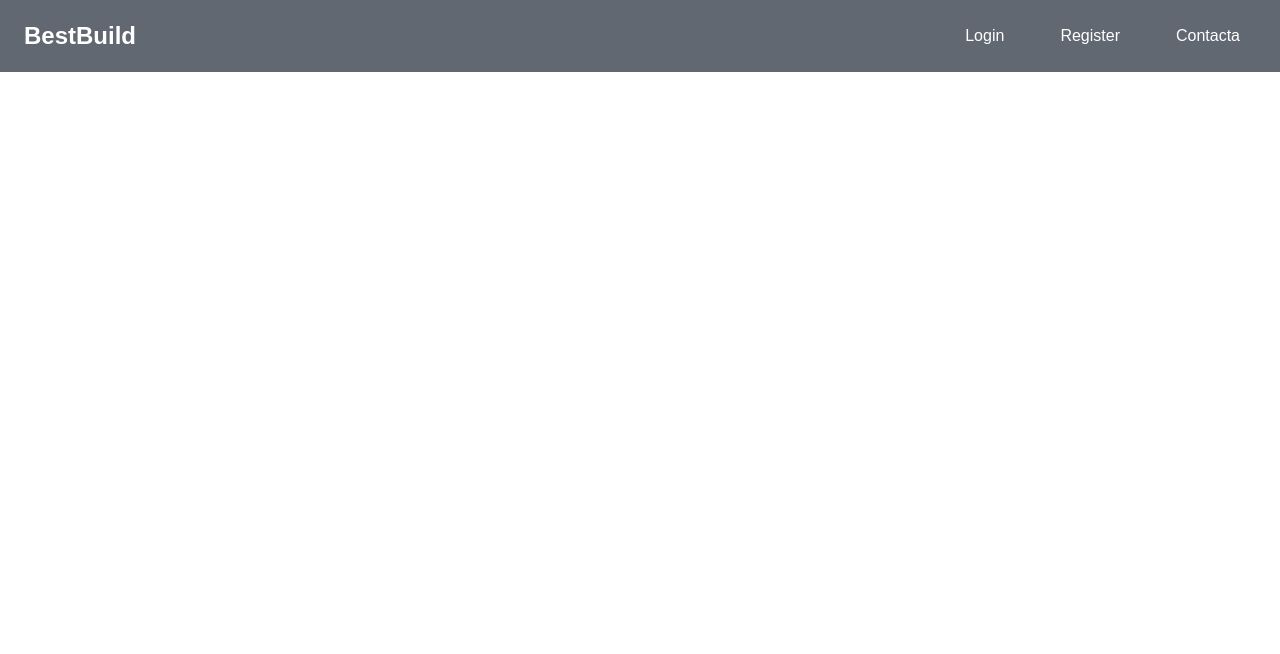
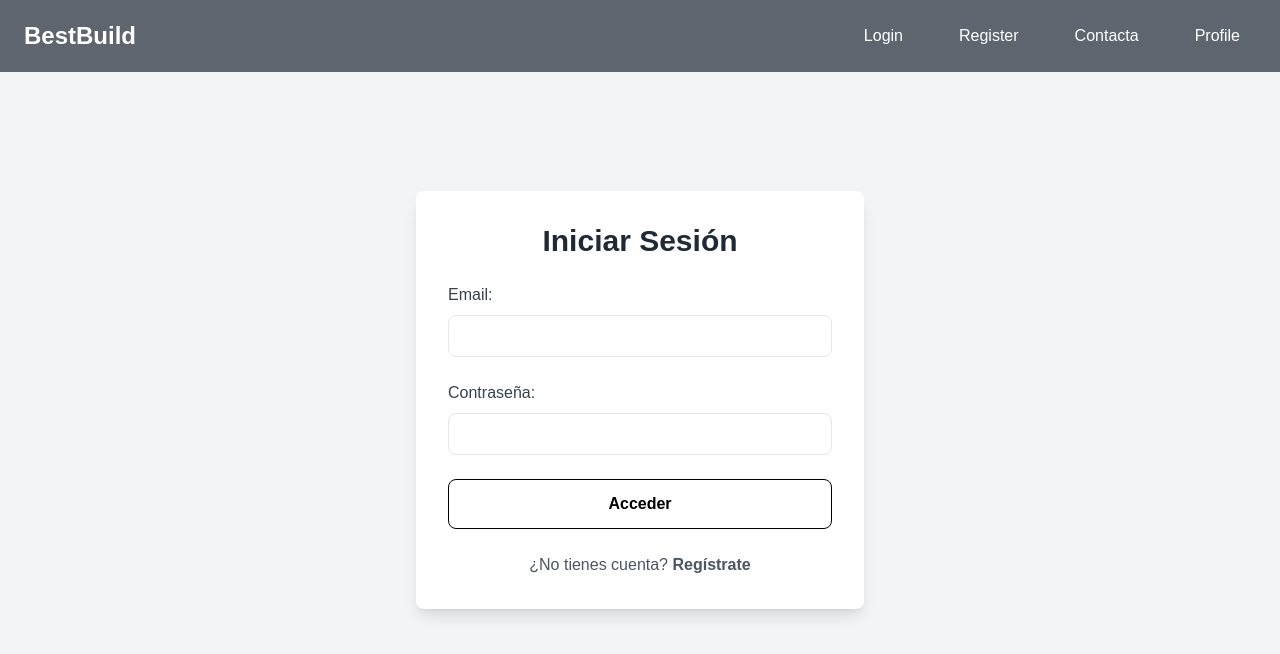
Before and after one commit to SSommaa/Landing-Page, a Vue app: page /login in a window 1280 px wide. Shown: the top 654 px of the page. Built offline with nearby package versions, Linux system fonts and the light colour scheme.

Commit message:
Login añadido, mini profile de prueba añadida, añadida ruta protegida, opción en el navbar para intentar acceder a la ruta protegida

```diff
--- a/src/components/Login.vue
+++ b/src/components/Login.vue
@@ -1,2 +1,70 @@
-<script setup></script>
-<template></template>
+<script setup>
+import { ref } from 'vue'
+import axios from 'axios'
+import { useRouter } from 'vue-router'
+
+const router = useRouter()
+const email = ref('')
+const password = ref('')
+const errorMessage = ref('')
+
+const handleLogin = async () => {
+  try {
+    const response = await axios.post('https://reqres.in/api/login', {
+      email: email.value,
+      password: password.value,
+    })
+
+    localStorage.setItem('authToken', response.data.token)
+    router.push({ name: 'Profile' })
+  } catch (error) {
+    errorMessage.value = error.response?.data?.error || 'Error de conexión'
+  }
+}
+</script>
+
+<template>
+  <div class="min-h-screen bg-gray-100 flex items-center justify-center p-4">
+    <div class="bg-white p-8 rounded-lg shadow-lg max-w-md w-full">
+      <h2 class="text-3xl font-bold text-gray-800 mb-6 text-center">Iniciar Sesión</h2>
+
+      <form @submit.prevent="handleLogin" class="space-y-6">
+        <div>
+          <label class="block text-gray-700 mb-2">Email:</label>
+          <input
+            type="email"
+            v-model="email"
+            required
+            class="w-full px-4 py-2 border rounded-lg focus:outline-none focus:ring-2 focus:ring-primary"
+          />
+        </div>
+
+        <div>
+          <label class="block text-gray-700 mb-2">Contraseña:</label>
+          <input
+            type="password"
+            v-model="password"
+            required
+            class="w-full px-4 py-2 border rounded-lg focus:outline-none focus:ring-2 focus:ring-primary"
+          />
+        </div>
+
+        <div v-if="errorMessage" class="text-red-500 text-sm text-center">{{ errorMessage }}</div>
+
+        <button
+          type="submit"
+          class="w-full bg-primary hover:bg-primary/90 text-black font-semibold py-3 px-6 rounded-lg transition-all border border-black"
+        >
+          Acceder
+        </button>
+      </form>
+
+      <p class="text-center mt-6 text-gray-600">
+        ¿No tienes cuenta?
+        <router-link to="/register" class="text-primary hover:text-primary/80 font-semibold">
+          Regístrate
+        </router-link>
+      </p>
+    </div>
+  </div>
+</template>
--- a/src/components/NavBar.vue
+++ b/src/components/NavBar.vue
@@ -21,6 +21,9 @@ const navigate = (where) => {
         <button @click="navigate('contacta')" class="hover:bg-gray-700 px-4 py-2 rounded">
           Contacta
         </button>
+        <button @click="navigate('Profile')" class="hover:bg-gray-700 px-4 py-2 rounded">
+          Profile
+        </button>
       </div>
     </div>
   </nav>
--- /dev/null
+++ b/src/components/Profile.vue
@@ -0,0 +1,50 @@
+<script setup>
+import { ref, onMounted } from 'vue'
+import { useRouter } from 'vue-router'
+import axios from 'axios'
+
+const router = useRouter()
+const user = ref({ email: '' })
+
+onMounted(() => {
+  if (!localStorage.getItem('authToken')) {
+    router.replace({ name: 'Login' })
+  }
+})
+
+onMounted(async () => {
+  try {
+    const response = await axios.get('https://reqres.in/api/users/4') // Endpoint de ejemplo
+    user.value = response.data.data
+  } catch (error) {
+    console.error('Error obteniendo datos del usuario:', error)
+  }
+})
+
+const handleLogout = () => {
+  localStorage.removeItem('authToken')
+  router.push({ name: 'Login' })
+}
+</script>
+
+<template>
+  <div class="min-h-screen bg-gray-100 p-8">
+    <div class="max-w-4xl mx-auto bg-white rounded-lg shadow-md p-6">
+      <h1 class="text-3xl font-bold text-gray-800 mb-6">Perfil de Usuario</h1>
+
+      <div class="space-y-4">
+        <div>
+          <h2 class="text-xl font-semibold text-gray-700">Información personal</h2>
+          <p class="text-gray-600">Email: {{ user.email }}</p>
+        </div>
+
+        <button
+          @click="handleLogout"
+          class="bg-red-500 hover:bg-red-600 text-white font-semibold py-2 px-4 rounded-lg transition-colors"
+        >
+          Cerrar sesión
+        </button>
+      </div>
+    </div>
+  </div>
+</template>
--- a/src/components/Register.vue
+++ b/src/components/Register.vue
@@ -50,9 +50,9 @@ const handleRegister = async () => {
     localStorage.setItem('authToken', response.data.token)
 
     // Redirigir a área protegida
-    router.push({ name: 'Home' })
+    router.push({ name: 'Profile' })
   } catch (error) {
-    alert(error.response?.data?.error || 'Error en el registro')
+    alert(error.response.data.error || 'Error en el registro')
   }
 }
 </script>
--- a/src/router/router.js
+++ b/src/router/router.js
@@ -4,7 +4,7 @@ import { createRouter, createWebHistory } from 'vue-router'
 import Home from '../components/Home.vue'
 import Login from '../components/Login.vue'
 import Register from '../components/Register.vue'
-
+import Profile from '../components/Profile.vue'
 // Definir las rutas
 const routes = [
   {
@@ -22,6 +22,12 @@ const routes = [
     name: 'Register',
     component: Register,
   },
+  {
+    path: '/profile',
+    name: 'Profile',
+    component: Profile,
+    meta: { requiresAuth: true }, // Protege esta ruta
+  },
 ]
 
 // Crear el enrutador
@@ -30,4 +36,12 @@ const router = createRouter({
   routes, // Las rutas definidas anteriormente
 })
 
+router.beforeEach((to, from, next) => {
+  if (to.meta.requiresAuth && !localStorage.getItem('authToken')) {
+    next({ name: 'Login' }) // Redirige a login si no está autenticado
+  } else {
+    next() // Permite continuar
+  }
+})
+
 export default router
```
